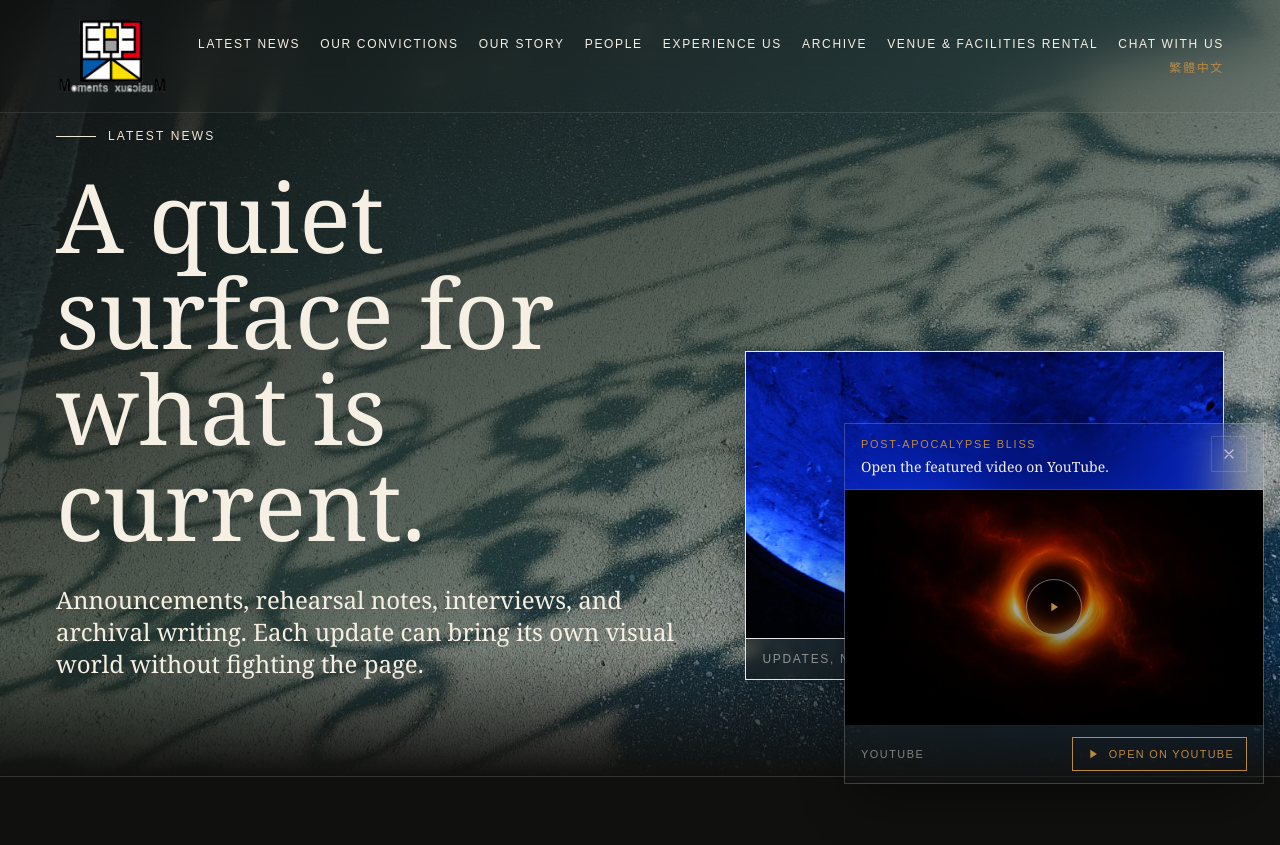
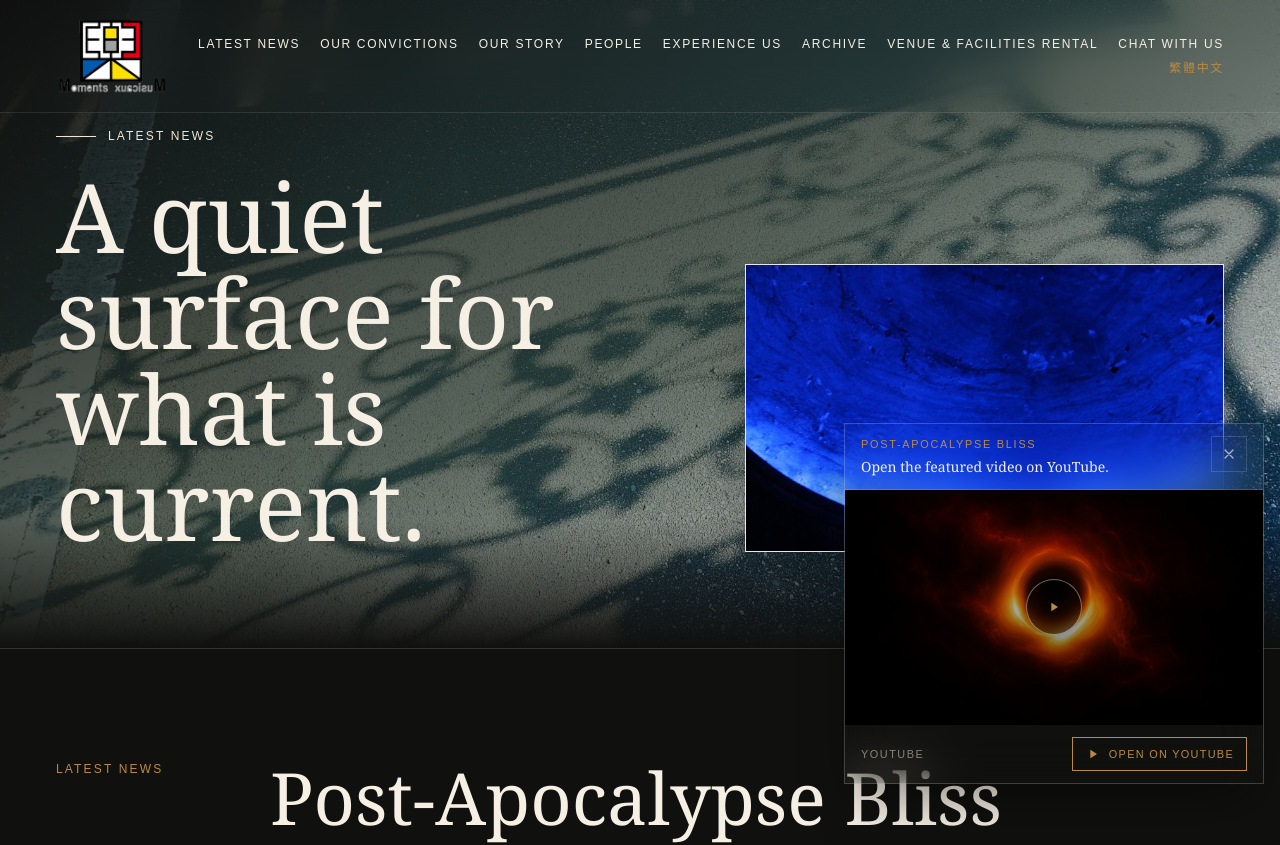
Before and after one commit to pmmtaiwan/pmm-website, a Next.js app: page /journal in a window 1280 px wide. Shown: the top 845 px of the page. Built offline with nearby package versions, Linux system fonts and the light colour scheme.

Commit message:
Remove English journal hero copy

```diff
--- a/app/journal/page.tsx
+++ b/app/journal/page.tsx
@@ -18,12 +18,10 @@ export default function JournalPage() {
       <PageScene
         eyebrow="Latest News"
         title="A quiet surface for what is current."
-        body="Announcements, rehearsal notes, interviews, and archival writing. Each update can bring its own visual world without fighting the page."
         image="/images/page-themes/latest-news-shadow-abstract.jpg"
         imageAlt="Abstract shadows cast across pavement."
         previewImage="/images/page-themes/latest-news-daylight-blue.jpg"
         previewImageAlt="Blue light reflected across a curved stage surface."
-        caption="Updates, notices, and current traces"
         tone="quiet"
       />
       <LatestNewsVideoFloat config={latestNewsVideoByLocale.en} locale="en" />
```
